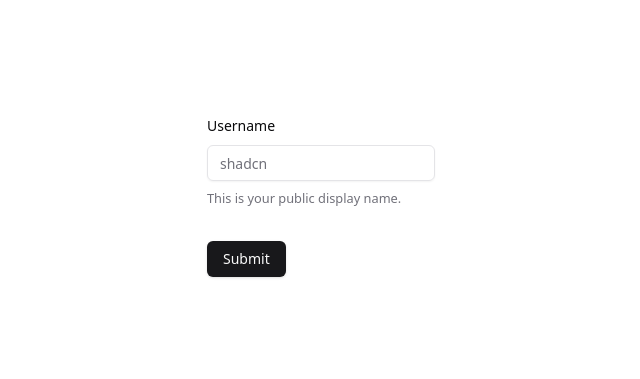
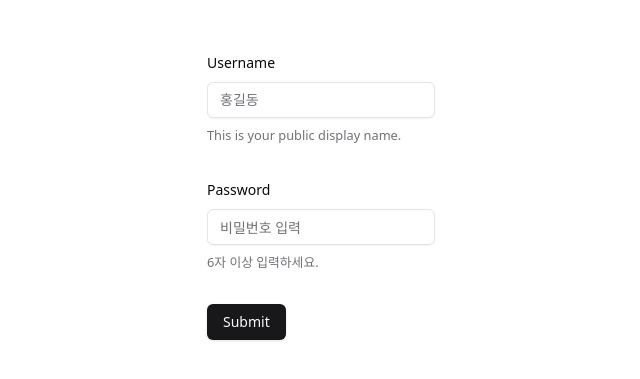
Before and after one commit to gibeom0218/shadcnUI, a Next.js app: page /FormPage in a window 1280 px wide. Shown: the part 205-584 px from the top of the page, without its empty margins (319-959 px from the left). Built offline with nearby package versions, Linux system fonts and the light colour scheme.

Commit message:
Feat : 비밀번호 폼 생성

```diff
--- a/src/app/FormPage/page.tsx
+++ b/src/app/FormPage/page.tsx
@@ -17,7 +17,11 @@ import {
 import { Input } from '@/components/ui/input';
 
 const formSchema = z.object({
-  username: z.string().min(2).max(50),
+  username: z
+    .string()
+    .min(2, '이름은 최소 2자 이상이어야 합니다.')
+    .max(50, '최대 50자까지 입력 가능합니다.'),
+  password: z.string().min(6, '비밀번호는 최소 6자 이상이어야 합니다.'),
 });
 
 const FormPage = () => {
@@ -25,11 +29,12 @@ const FormPage = () => {
     resolver: zodResolver(formSchema),
     defaultValues: {
       username: '',
+      password: '',
     },
   });
 
   const onSubmit = (values: z.infer<typeof formSchema>) => {
-    console.log(values);
+    alert(`이름 : ${values.username} \n비번 : ${values.password}`);
   };
 
   return (
@@ -43,11 +48,29 @@ const FormPage = () => {
               <FormItem>
                 <FormLabel>Username</FormLabel>
                 <FormControl>
-                  <Input placeholder="shadcn" {...field} />
+                  <Input placeholder="홍길동" {...field} />
                 </FormControl>
                 <FormDescription>
                   This is your public display name.
                 </FormDescription>
+                <FormMessage />
+              </FormItem>
+            )}
+          />
+          <FormField
+            control={form.control}
+            name="password"
+            render={({ field }) => (
+              <FormItem>
+                <FormLabel>Password</FormLabel>
+                <FormControl>
+                  <Input
+                    type="password"
+                    placeholder="비밀번호 입력"
+                    {...field}
+                  />
+                </FormControl>
+                <FormDescription>6자 이상 입력하세요.</FormDescription>
                 <FormMessage />
               </FormItem>
             )}
```
